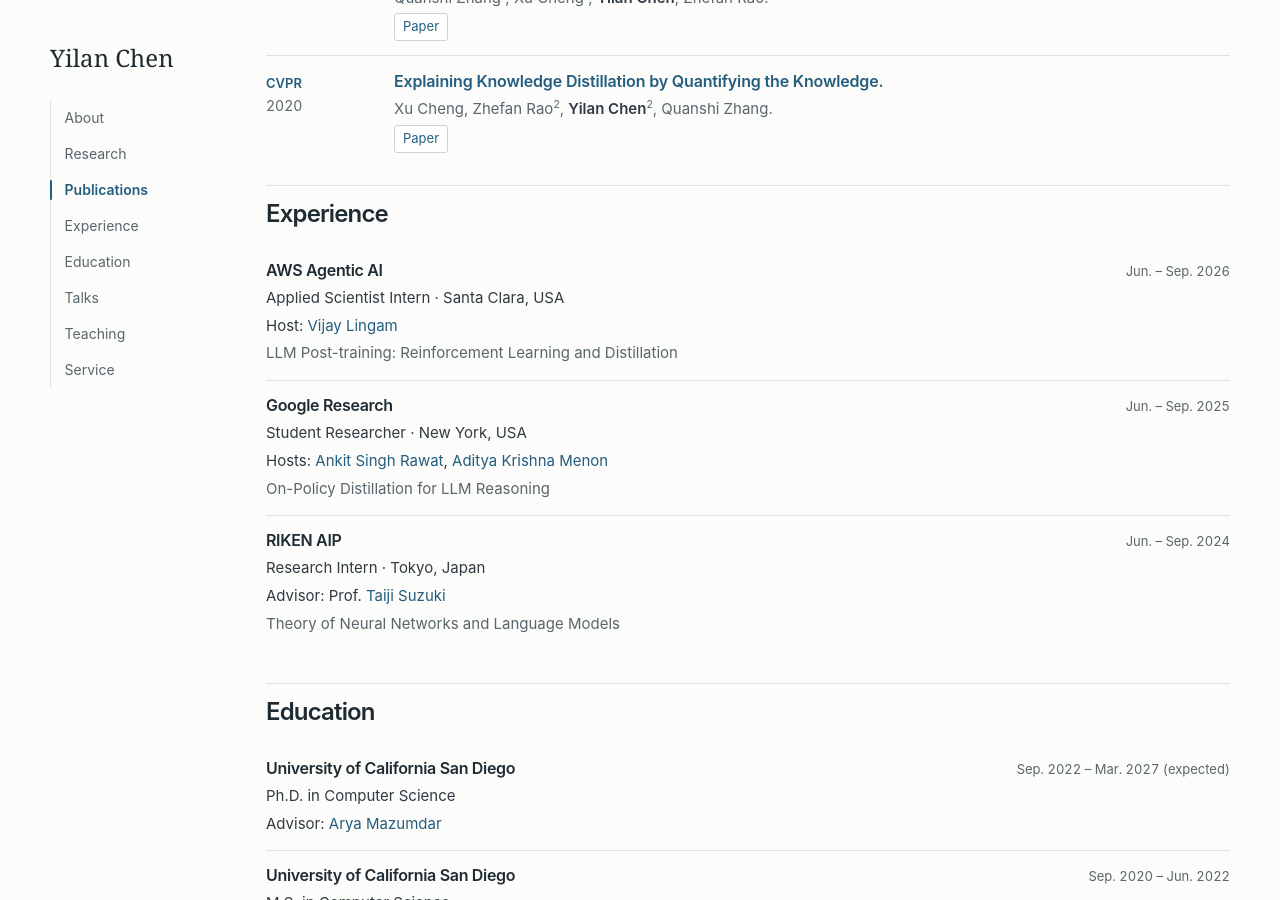
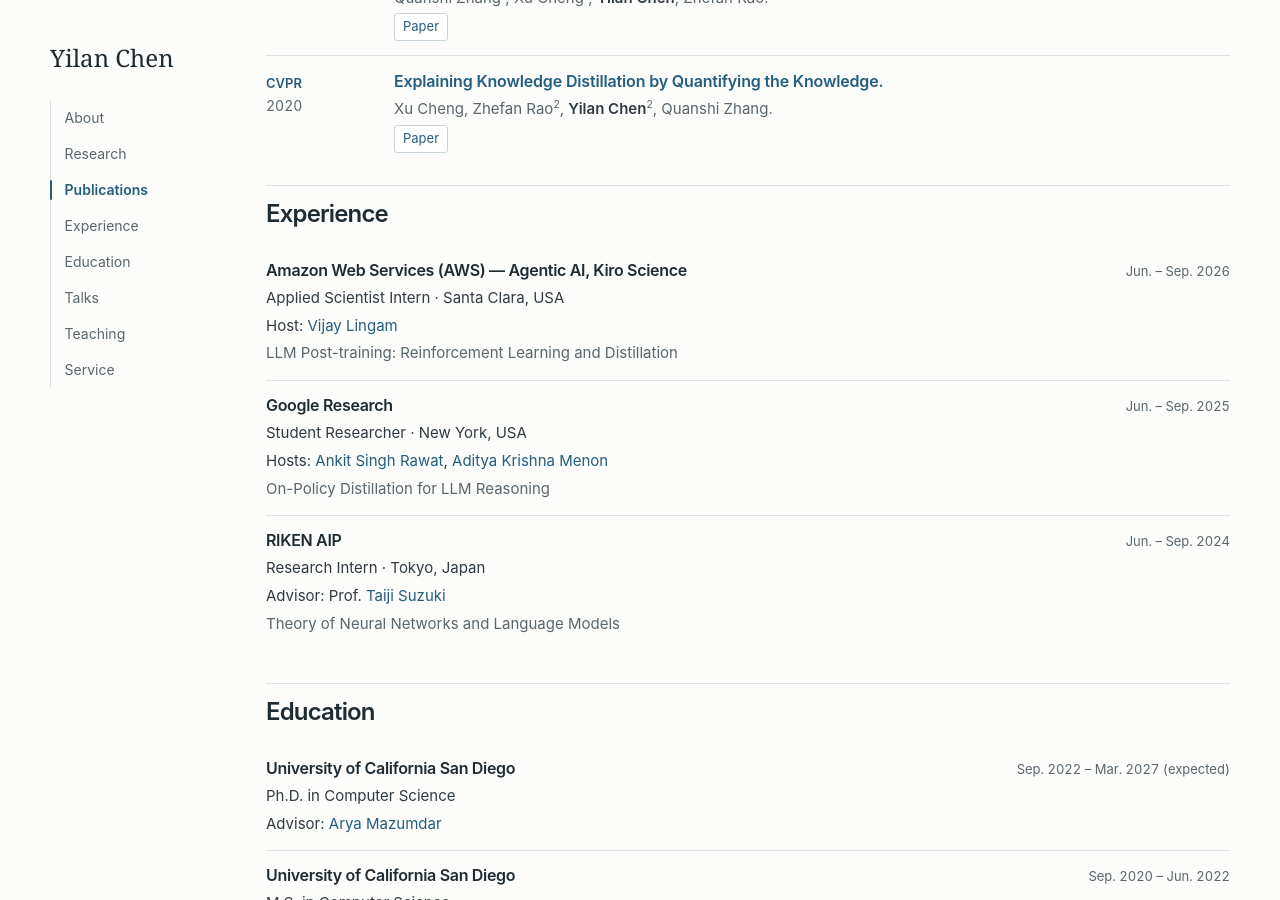
Before and after one commit to yilanchen6/yilanchen6.github.io, a Jekyll site: the page built from index.md, in a window 1280 px wide and 900 px high, scrolled down 3038 px. Built offline with Jekyll 4.4.1, drawn with Linux system fonts in a browser that asks for light colours.

Commit message:
Update index.md

```diff
--- a/index.md
+++ b/index.md
@@ -173,7 +173,7 @@ I investigate what knowledge neural networks acquire and how it is represented a
 
 <article class="experience-entry" markdown="1">
 <header class="experience-header">
-  <h3>AWS Agentic AI</h3>
+  <h3>Amazon Web Services (AWS) — Agentic AI, Kiro Science</h3>
   <p class="experience-date">Jun. – Sep. 2026</p>
 </header>
 <p>Applied Scientist Intern · Santa Clara, USA</p>
```
